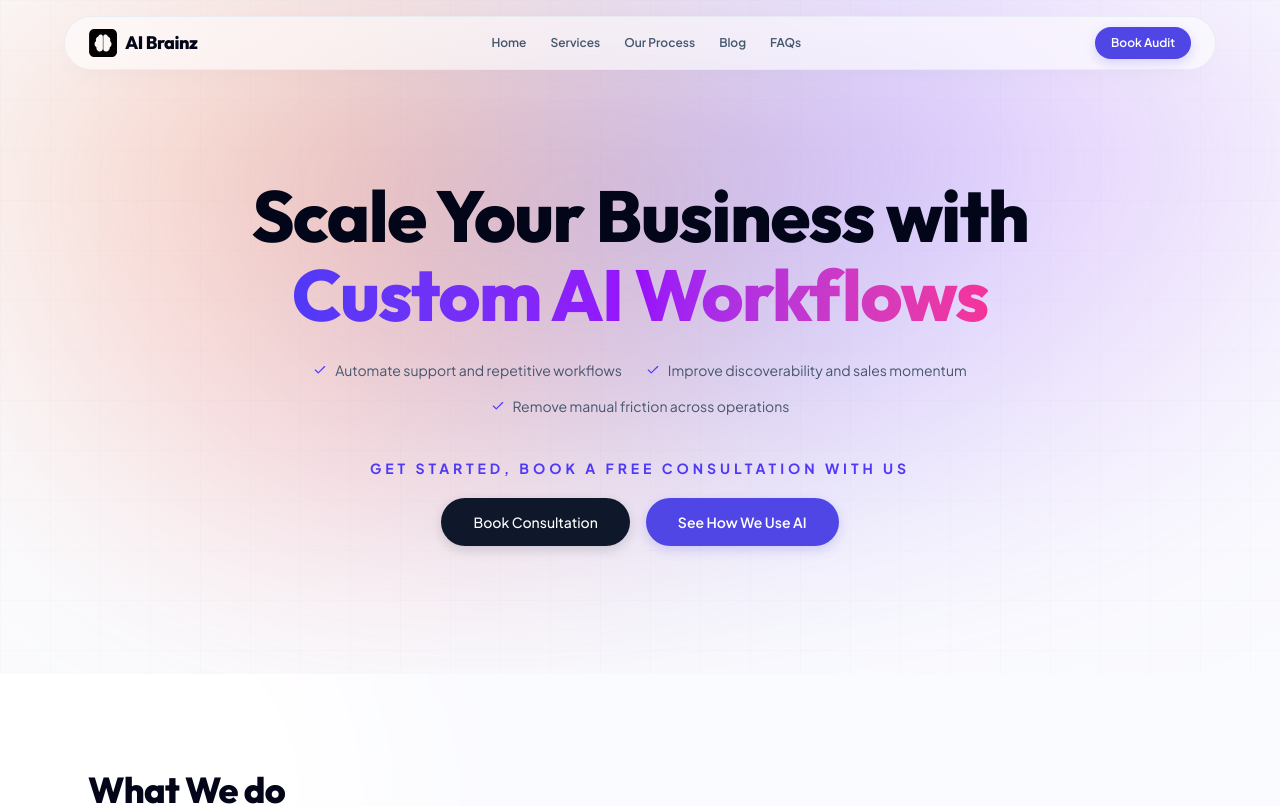
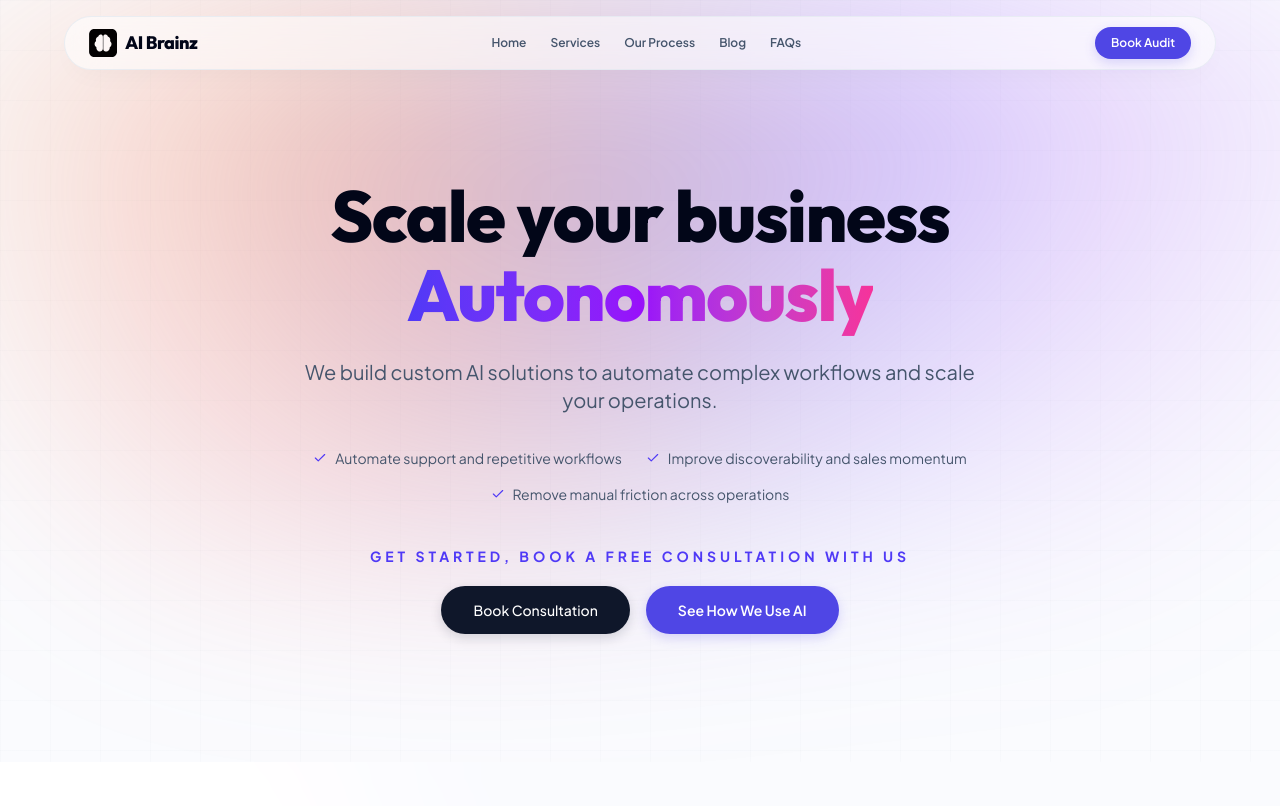
Before and after one commit to princegbabuwo/ai-brainz-website, a Next.js app: page / in a window 1280 px wide. Shown: the top 806 px of the page. Built offline with nearby package versions, Linux system fonts and the light colour scheme.

Commit message:
Update Hero section headline and subheadline

```diff
--- a/src/components/Hero.jsx
+++ b/src/components/Hero.jsx
@@ -12,13 +12,17 @@ export default function Hero() {
       <div className="max-w-7xl mx-auto px-6 relative z-10 text-center">
         {/* Main Headline - Centered, Large, and Bold */}
         <h1 className="text-4xl sm:text-6xl lg:text-7xl font-extrabold text-slate-950 tracking-tight leading-[1.1] max-w-4xl mx-auto">
-          Scale Your Business with <br />
+          Scale your business <br />
           <span className="text-transparent bg-clip-text bg-gradient-to-r from-indigo-600 via-purple-600 to-pink-500">
-            Custom AI Workflows
+            Autonomously
           </span>
         </h1>
 
-        <ul className="hidden sm:flex mt-6 max-w-4xl mx-auto flex-wrap items-center justify-center gap-x-6 gap-y-3 text-xs sm:text-sm text-slate-600 leading-6 list-none">
+        <p className="mt-6 text-lg sm:text-xl text-slate-600 max-w-2xl mx-auto">
+          We build custom AI solutions to automate complex workflows and scale your operations.
+        </p>
+
+        <ul className="hidden sm:flex mt-8 max-w-4xl mx-auto flex-wrap items-center justify-center gap-x-6 gap-y-3 text-xs sm:text-sm text-slate-600 leading-6 list-none">
           <li className="inline-flex items-center gap-2">
             <Check className="h-3.5 w-3.5 text-indigo-600 shrink-0" aria-hidden="true" />
             <span>Automate support and repetitive workflows</span>
```
